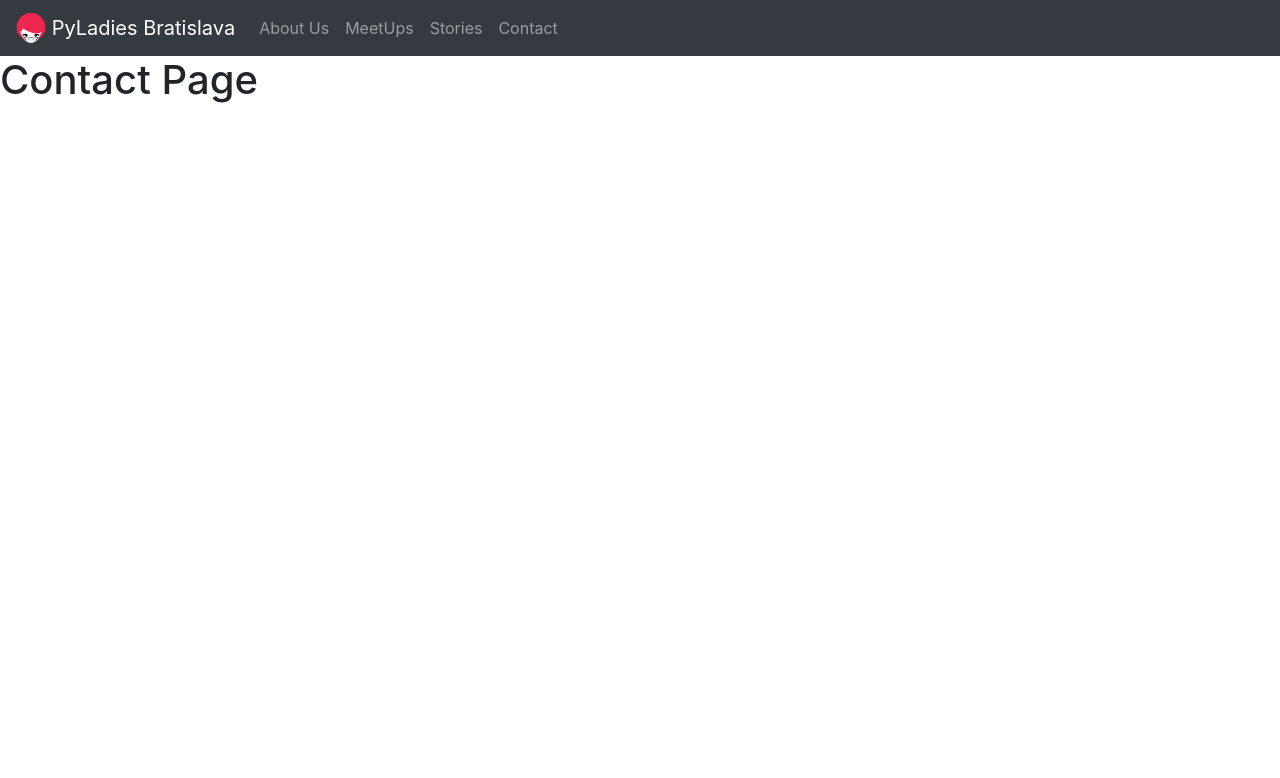
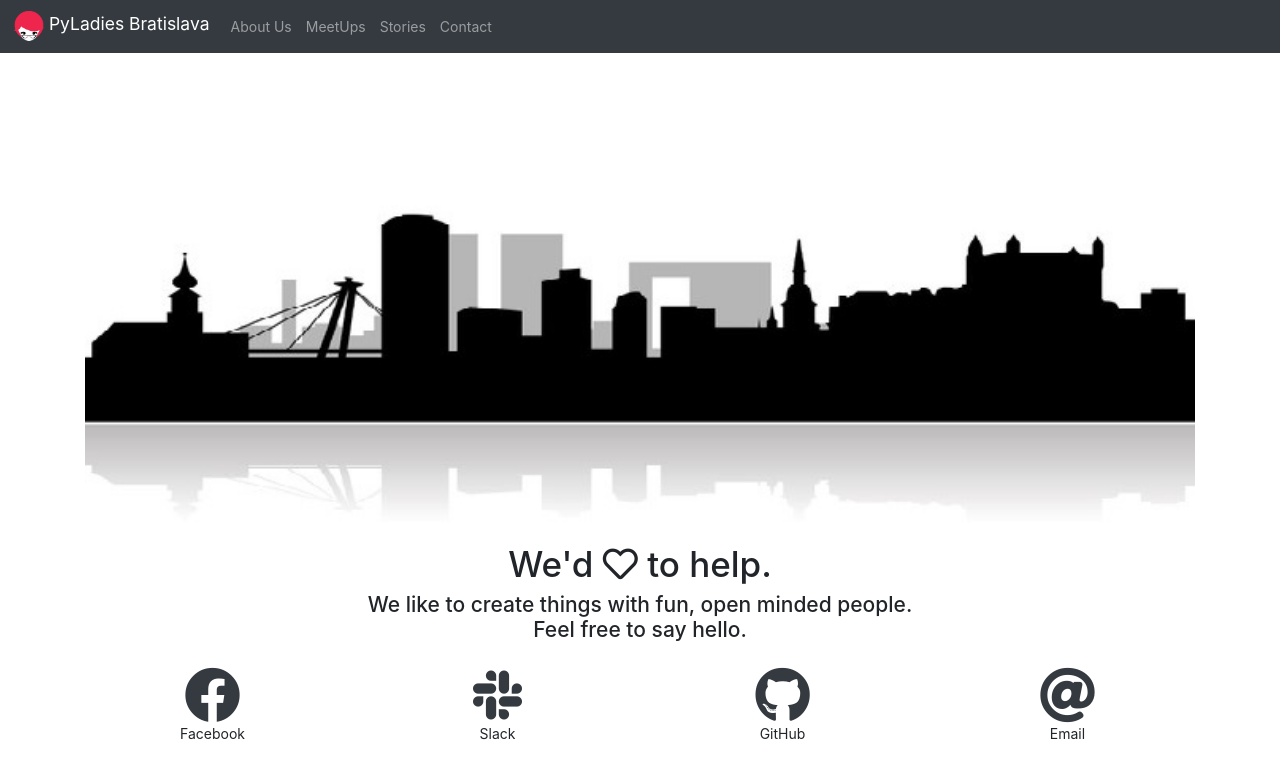
Before and after one commit to pyladies-bratislava/website, a React (Create React App) app: page /Contact in a window 1280 px wide. Shown: the top 778 px of the page. Built offline with nearby package versions, Linux system fonts and the light colour scheme.

Commit message:
updated contact page with links/icons

```diff
--- a/public/index.html
+++ b/public/index.html
@@ -29,6 +29,9 @@
     <!-- Bootstrap! -->
     <link rel="stylesheet" href="https://maxcdn.bootstrapcdn.com/bootstrap/4.0.0/css/bootstrap.min.css" integrity="sha384-Gn5384xqQ1aoWXA+058RXPxPg6fy4IWvTNh0E263XmFcJlSAwiGgFAW/dAiS6JXm" crossorigin="anonymous">
 
+    <!-- Font Awesome-->
+    <link rel="stylesheet" href="https://use.fontawesome.com/releases/v5.15.2/css/all.css" integrity="sha384-vSIIfh2YWi9wW0r9iZe7RJPrKwp6bG+s9QZMoITbCckVJqGCCRhc+ccxNcdpHuYu" crossorigin="anonymous">
+
     <title>PyLadies Bratislava</title>
   </head>
   <body>
--- /dev/null
+++ b/src/Contact.css
@@ -0,0 +1,5 @@
+/* bootstrap.css */
+html {
+    font-size: 14px;
+    line-height: 1.428;
+ }
--- a/src/Contact.js
+++ b/src/Contact.js
@@ -1,11 +1,52 @@
 import React, { Component } from 'react';
+import './Contact.css';
 
 class Contact extends Component {
     render () {
         return (
-            <div>
-                <h1>Contact Page</h1>
+            <React.Fragment>
+            <div class="container">
+                <img src="/assets/jumbotron.jpeg" class="img-fluid" alt="Responsive image" width="1150" height="350"></img>
             </div>
+            <div class="container">
+                    <h1 class="text-center">We'd <i class="far fa-heart"></i> to help.</h1>
+                    <h4 class="text-center">We like to create things with fun, open minded people. <br /> Feel free to say hello.</h4>
+                <div class="row">
+                    <div class="col-3">
+                        <div class="card border-0">
+                            <div class="card-body text-center">
+                                <a class="text-dark" href="https://www.facebook.com/groups/PyLadiesBratislava/" target="_blank" rel="noopener"><i class="fab fa-facebook fa-4x" aria-hidden="true"></i></a>
+                                <p class="card-text">Facebook</p>
+                            </div>
+                        </div>
+                    </div>
+                    <div class="col-3">
+                        <div class="card border-0">
+                            <div class="card-body text-center">
+                                <a class="text-dark" href="https://pyladies.slack.com/archives/CGF33FSMD" target="_blank" rel="noopener"><i class="fab fa-slack fa-4x" aria-hidden="true"></i></a>
+                                <p class="card-text">Slack</p>
+                            </div>
+                        </div>
+                    </div>
+                    <div class="col-3">
+                        <div class="card border-0">
+                            <div class="card-body text-center">
+                                <a class="text-dark" href="https://github.com/pyladies-bratislava" target="_blank" rel="noopener"><i class="fab fa-github fa-4x" aria-hidden="true"></i></a>
+                                <p class="card-text">GitHub</p>
+                            </div>
+                        </div>
+                    </div>
+                    <div class="col-3">
+                        <div class="card border-0">
+                            <div class="card-body text-center">
+                                <a class="text-dark" href="mailto:bratislava@pyladies.com" target="_blank" rel="noopener"><i class="fas fa-at fa-4x" aria-hidden="true"></i></a>
+                                <p class="card-text">Email</p>
+                            </div>
+                        </div>
+                    </div>
+                </div>
+            </div>
+        </React.Fragment>
         );
     }
 }
```
Also changed, not shown: public/assets/jumbotron.jpeg (added), 1 other file (tests, documents, lock files or other folders).
